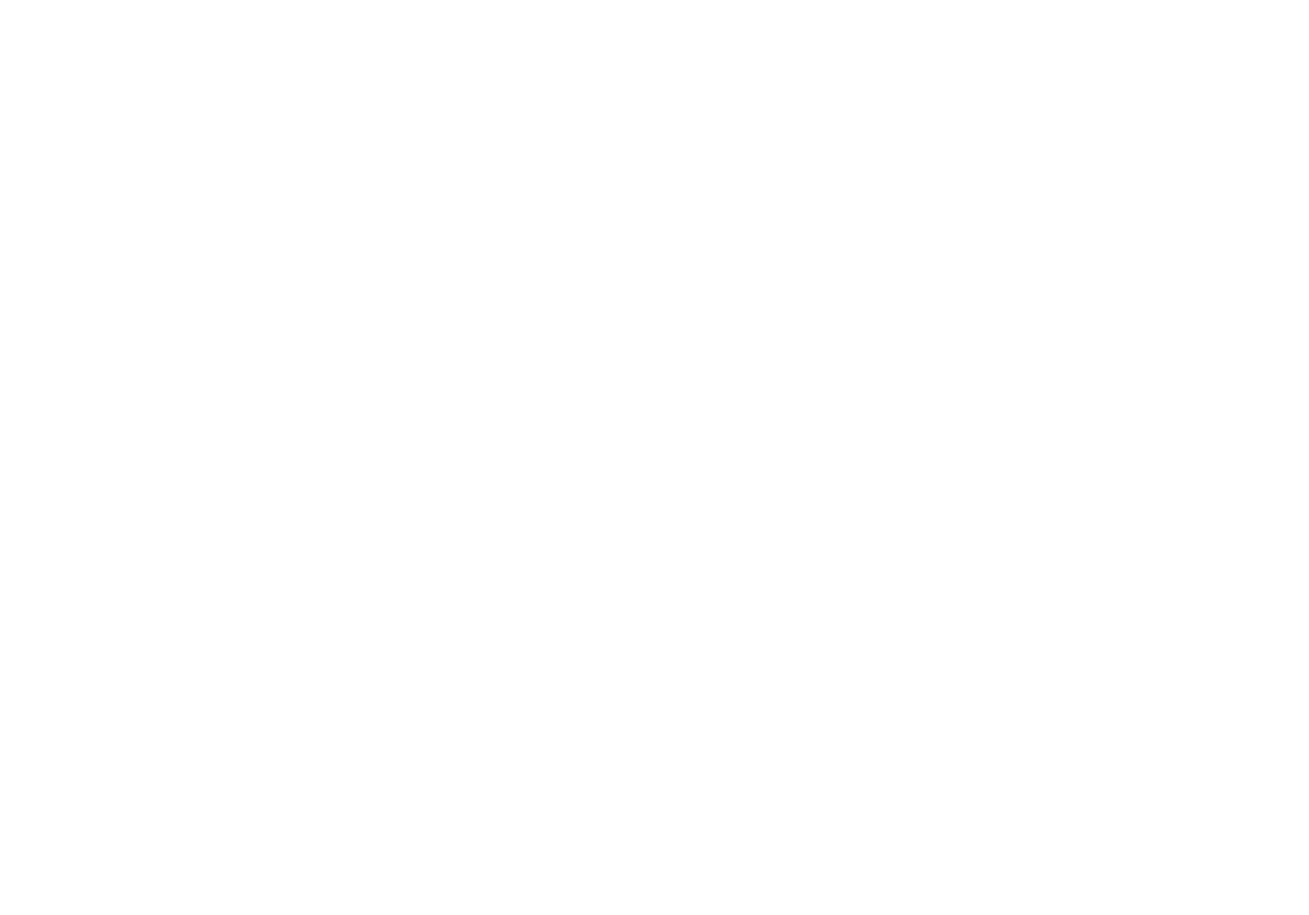
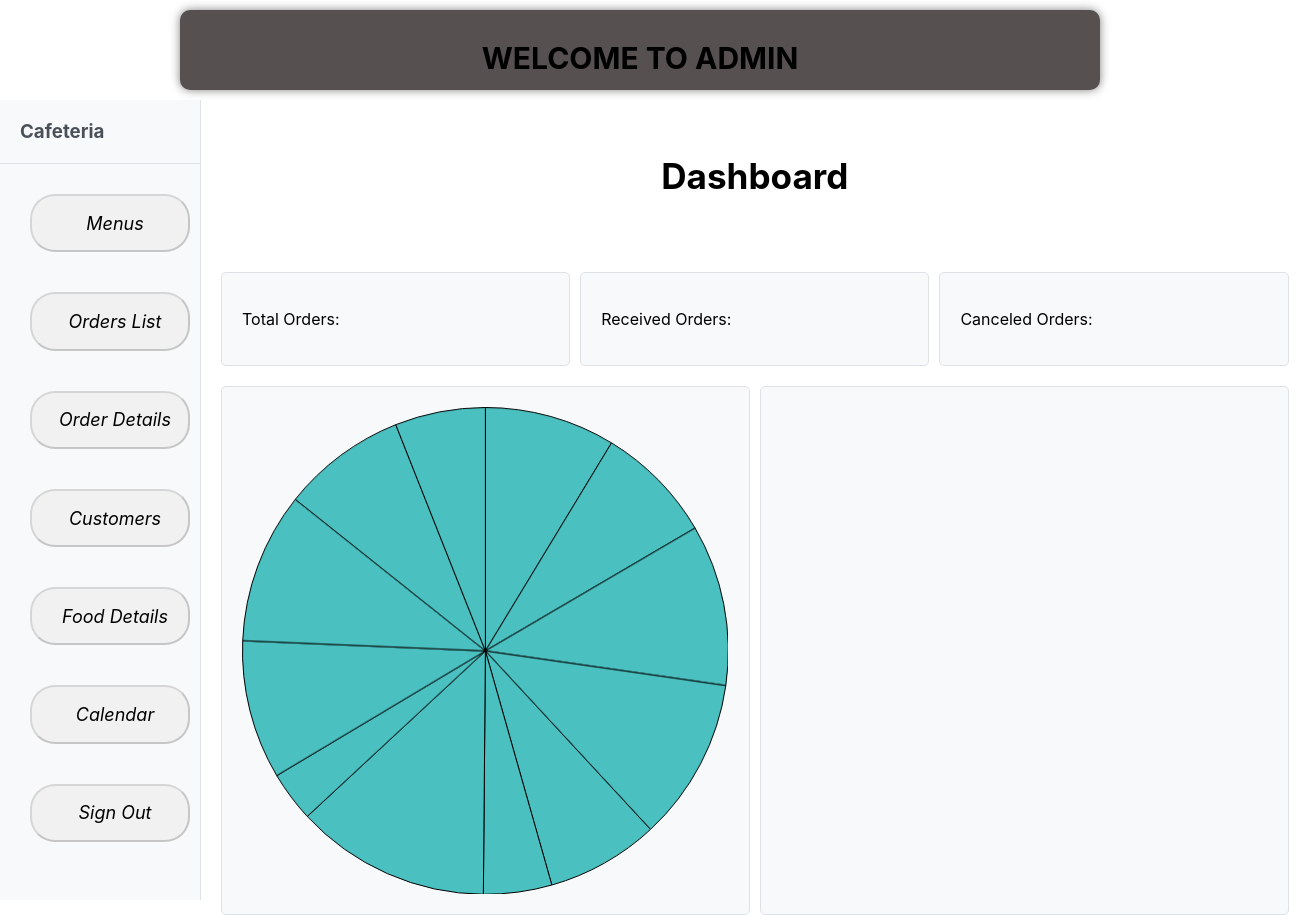
Before and after one commit to mj-pavithra/Cafeteria-POS, a React (Create React App) app in the folder cafeteria-pos/: page /admin-dashboard in a window 1280 px wide. Before the commit this address had no page. Shown: the whole page, 1309 px wide, since content can reach past the window. Before the commit the page ends 800 px from the top, so only its background shows below. Built offline with nearby package versions, Linux system fonts and the light colour scheme.

Commit message:
registation page and some of Dashboard page is done

```diff
--- a/cafeteria-pos/package.json
+++ b/cafeteria-pos/package.json
@@ -7,6 +7,7 @@
     "@testing-library/react": "^13.4.0",
     "@testing-library/user-event": "^13.5.0",
     "react": "^18.2.0",
+    "react-chartjs-2": "^5.2.0",
     "react-dom": "^18.2.0",
     "react-router-dom": "^6.18.0",
     "react-scripts": "5.0.1",
--- a/cafeteria-pos/src/App.js
+++ b/cafeteria-pos/src/App.js
@@ -3,6 +3,7 @@
 import { BrowserRouter, Routes, Route } from "react-router-dom";
 import LogInPage from "./Pages/LogInPage";
 import RegistrationPage from "./Pages/RegistrationPage";
+import AdminDashboard from "./Pages/AdminDashboard";
 
 function App() {
   return (
@@ -11,6 +12,7 @@
           <Route path="/" element={<LogInPage/>}/>
           <Route path="/home" element={<h1>Home</h1>}/>
           <Route path="/register" element={<RegistrationPage/>}/>
+          <Route path="/admin-dashboard" element={<AdminDashboard/>}/>
         </Routes>
       </BrowserRouter>
   );
--- /dev/null
+++ b/cafeteria-pos/src/Components/Dashboard.jsx
@@ -0,0 +1,80 @@
+import React from "react";
+import "../css/Dashboard.css";
+import { Link } from "react-router-dom";
+
+import { Pie } from "react-chartjs-2";
+import { Chart, ArcElement } from "chart.js";
+
+Chart.register(ArcElement);
+
+const state = {
+  labels: [
+    "January",
+    "February",
+    "March",
+    "April",
+    "May",
+    "June",
+    "July",
+    "August",
+    "September",
+    "October",
+    "November",
+    "December",
+  ],
+  datasets: [
+    {
+      label: "Rainfall",
+      backgroundColor: "rgba(75,192,192,1)",
+      borderColor: "rgba(0,0,0,1)",
+      borderWidth: 1,
+      data: [65, 59, 80, 81, 56, 34, 97, 25, 69, 75, 62, 45],
+    },
+  ],
+};
+
+function Dashboard() {
+    return (
+      <div className="dashboard">
+        <div className="dashboard-header">
+          <h3 className="dashboard-header-txt">Dashboard</h3>
+        </div>
+        <div className="dashboard-body">
+          <div className="dashboard-body-row">
+            <div className="dashboard-body-card">
+              <p>Total Orders: {/* Add total orders count here */}</p>
+            </div>
+            <div className="dashboard-body-card">
+              <p>Received Orders: {/* Add received orders count here */}</p>
+            </div>
+            <div className="dashboard-body-card">
+              <p>Canceled Orders: {/* Add canceled orders count here */}</p>
+            </div>
+          </div>
+          <div className="dashboard-body-row">
+            <div className="dashboard-body-card">
+              <Pie
+                data={state}
+                options={{
+                  title: {
+                    display: true,
+                    text: "Average Rainfall per month",
+                    fontSize: 16,
+                  },
+                  legend: {
+                    display: true,
+                    position: "right",
+                  },
+                }}
+              />
+            </div>
+            <div className="dashboard-body-card">
+              {/* Add bar chart here */}
+            </div>
+          </div>
+        </div>
+      </div>
+    );
+    }
+
+export default Dashboard;
--- /dev/null
+++ b/cafeteria-pos/src/Components/SideBar.jsx
@@ -0,0 +1,46 @@
+import React from "react";
+import "../css/SideBar.css";
+
+function SideBar() {
+  return (
+    <div className="side-bar">
+      <div className="side-bar-header">
+        <h3 className="side-bar-header-txt">Cafeteria</h3>
+      </div>
+      <div className="side-bar-body">
+        <div className="side-bar-body-btns">
+          <button className="side-bar-body-btn btn btn-primary">
+            <i className="fas fa-list"></i>
+            <p className="side-bar-body-btn-txt">Menus</p>
+          </button>
+          <button className="side-bar-body-btn btn btn-primary">
+            <i className="fas fa-clipboard-list"></i>
+            <p className="side-bar-body-btn-txt">Orders List</p>
+          </button>
+          <button className="side-bar-body-btn btn btn-primary">
+            <i className="fas fa-info-circle"></i>
+            <p className="side-bar-body-btn-txt">Order Details</p>
+          </button>
+          <button className="side-bar-body-btn btn btn-primary">
+            <i className="fas fa-users"></i>
+            <p className="side-bar-body-btn-txt">Customers</p>
+          </button>
+          <button className="side-bar-body-btn btn btn-primary">
+            <i className="fas fa-hamburger"></i>
+            <p className="side-bar-body-btn-txt">Food Details</p>
+          </button>
+          <button className="side-bar-body-btn btn btn-primary">
+            <i className="fas fa-calendar-alt"></i>
+            <p className="side-bar-body-btn-txt">Calendar</p>
+          </button>
+          <button className="side-bar-body-btn btn btn-primary">
+            <i className="fas fa-sign-out-alt"></i>
+            <p className="side-bar-body-btn-txt">Sign Out</p>
+          </button>
+        </div>
+      </div>
+    </div>
+  );
+}
+
+export default SideBar;
--- /dev/null
+++ b/cafeteria-pos/src/Pages/AdminDashboard.jsx
@@ -0,0 +1,18 @@
+import React from "react";
+import Dashboard from "../Components/Dashboard";
+import HeadBar from "../Components/HeadBar";
+import SideBar from "../Components/SideBar";
+import "../css/AdminDashboard.css";
+
+function AdminDashboard() {
+    return (
+        <div className="admin-dashboard">
+        <HeadBar />
+        <div className="admin-dashboard-body">
+            <SideBar />
+            <Dashboard />
+        </div>
+        </div>
+    );
+    }
+    export default AdminDashboard;
--- /dev/null
+++ b/cafeteria-pos/src/css/AdminDashboard.css
@@ -0,0 +1,17 @@
+.admin-dashboard {
+    display: flex;
+    flex-direction: column;
+    height: 100vh;
+}
+
+.admin-dashboard-body {
+    display: flex;
+    height: calc(100vh - 60px); /* Assuming the height of HeadBar is 60px */
+}
+
+/* Assuming you have a HeadBar.css file */
+/* Add this to your HeadBar.css */
+.head-bar {
+    height: 60px;
+    /* Add other styles as needed */
+}
--- /dev/null
+++ b/cafeteria-pos/src/css/Dashboard.css
@@ -0,0 +1,28 @@
+.dashboard-header{
+    display: flex;
+    justify-content:center;
+    padding: 20px;
+    font-size: 30px;
+
+}
+.dashboard-body-row {
+    display: flex;
+    justify-content: space-around;
+    margin: 20px;
+}
+
+.dashboard-body-card {
+    min-width: 24vw;
+    height: auto    ;
+    display: flex;
+    flex: 1;
+    margin-right: 10px;
+    padding: 20px;
+    border: 1px solid #dee2e6;
+    border-radius: 5px;
+    background-color: #f8f9fa;
+}
+
+.dashboard-body-card:last-child {
+    margin-right: 0;
+}
--- /dev/null
+++ b/cafeteria-pos/src/css/SideBar.css
@@ -0,0 +1,48 @@
+.side-bar {
+    min-width: 200px;
+    width: 20vw;
+    max-width: 350px;
+    height: 100vh;
+    background-color: #f8f9fa;
+    border-right: 1px solid #dee2e6;
+}
+
+.side-bar-header {
+    padding: 20px;
+    border-bottom: 1px solid #dee2e6;
+}
+
+.side-bar-header-txt {
+    margin: 0;
+    color: #495057;
+}
+
+.side-bar-body {
+    padding: 20px;
+}
+
+.side-bar-body-btns {
+    display: flex;
+    flex-direction: column;
+    gap: 10px;
+}
+
+.side-bar-body-btn {
+    display: flex;
+    align-items: center;
+    justify-content: center;
+    gap: 10px;
+    width: 100%;
+    color: #000000;
+    background-color: #ececec91;
+    border-color: #0505052e;
+}
+.side-bar-body-btn:hover {
+    background-color: #ececec;
+    border-color: #0505057d;
+}
+
+.side-bar-body-btn-txt {
+    margin: 0;
+    font-size: 18px;
+}
```
Also changed, not shown: cafeteria-pos/src/Components/NavBar.jsx (added, +20 -0 lines), cafeteria-pos/src/css/NavBar.css (added, +20 -0 lines), 1 other file (tests, documents, lock files or other folders).
